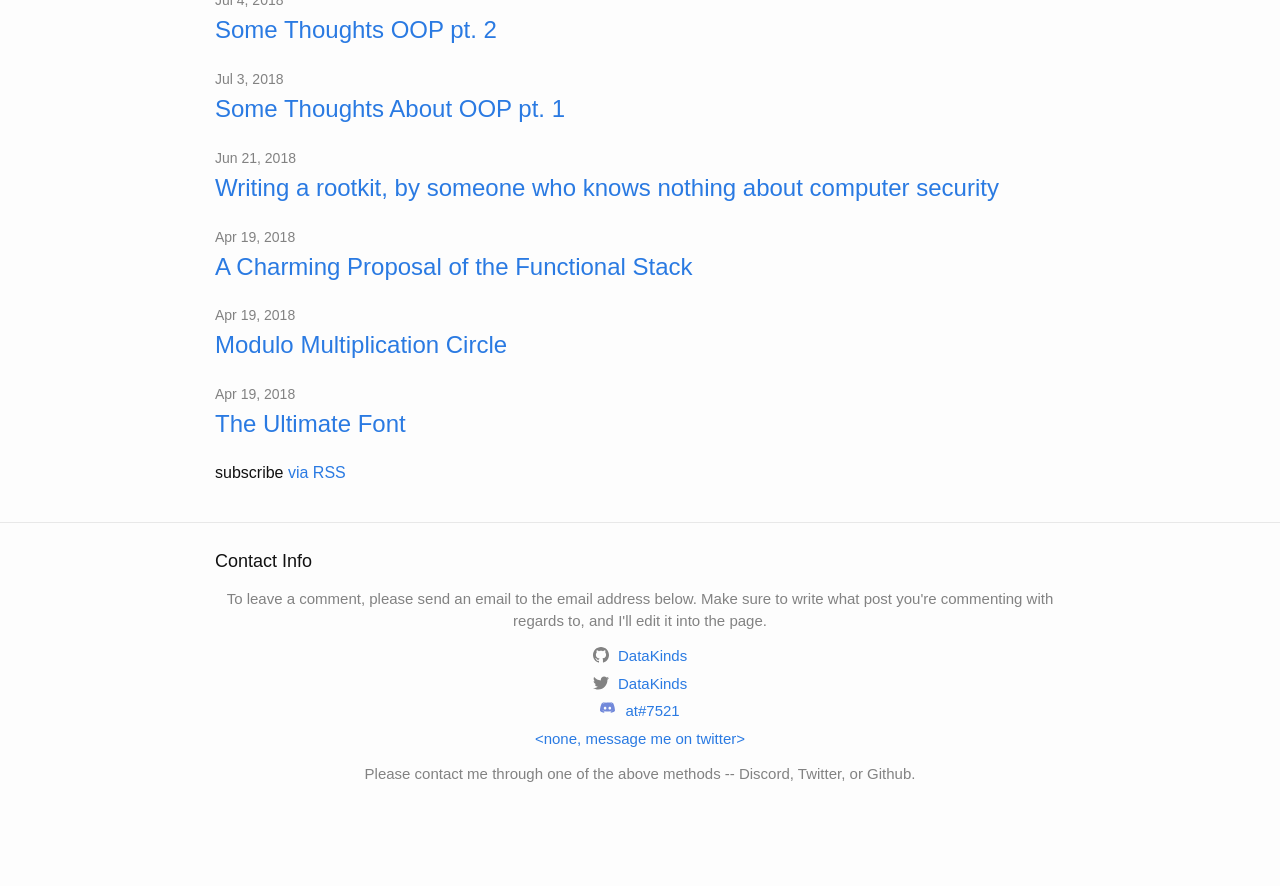
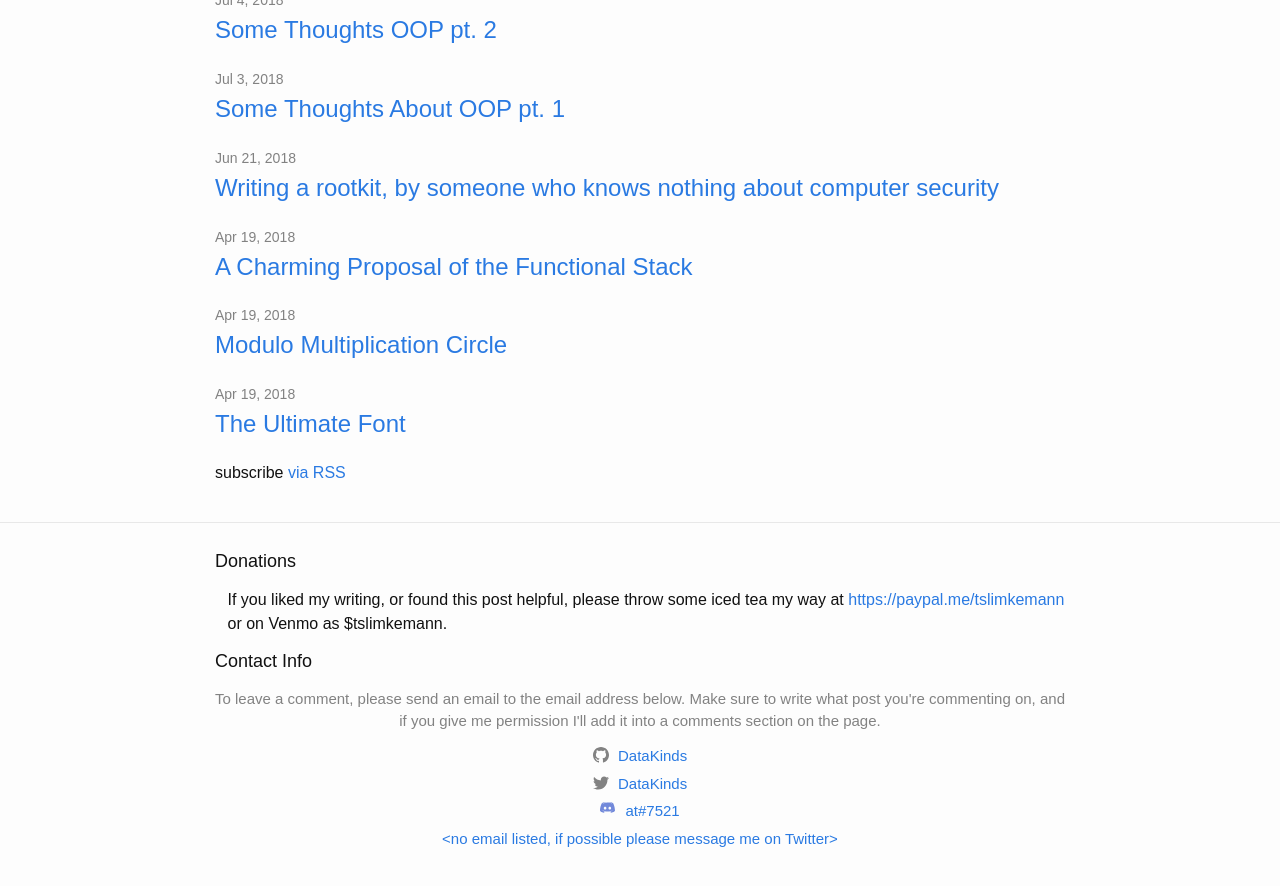
Before and after one commit to DataKinds/datakinds.github.io, a Jekyll site: the page built from index.md, in a window 1280 px wide and 900 px high, scrolled down 3361 px. Shown: the top 886 px of the window. Built offline with Jekyll 4.4.1, drawn with Linux system fonts in a browser that asks for light colours; before the commit the page ends 4184 px from its top, so only the background shows below that.

Commit message:
Added donation link

```diff
--- a/_config.yml
+++ b/_config.yml
@@ -14,7 +14,7 @@
 # You can create any custom variable you would like, and they will be accessible
 # in the templates via {{ site.myvariable }}.
 title: DataKind's Blog
-email: <none, message me on twitter>
+email: <no email listed, if possible please message me on Twitter>
 description: >- # this means to ignore newlines until "baseurl:"
   This is DataKinds' personal blog.
 baseurl: "" # the subpath of your site, e.g. /blog
--- a/_includes/footer.html
+++ b/_includes/footer.html
@@ -3,7 +3,14 @@
 
   <div class="wrapper">
 
+    <h2 class="footer-heading">Donations</h2>
+    <p class="footer-col">
+      If you liked my writing, or found this post helpful, please throw some iced tea my way at <a href="https://paypal.me/tslimkemann">https://paypal.me/tslimkemann</a> or on Venmo as $tslimkemann.
+    </p>
+
+
     <h2 class="footer-heading">Contact Info</h2>
+
 
     <div class="footer-col-wrapper">
 <!--
@@ -24,12 +31,10 @@
 -->
 
       <div class="footer-col">
-		To leave a comment, please send an email to the email address below. Make sure to write what post you're commenting with regards to, and I'll edit it into the page.
+		    To leave a comment, please send an email to the email address below. Make sure to write what post you're commenting on, and if you give me permission I'll add it into a comments section on the page.
       </div>
-
       <div class="footer-col">
         {%- include social.html -%}
-        Please contact me through one of the above methods -- Discord, Twitter, or Github.
       </div>
 
 <!--
```
